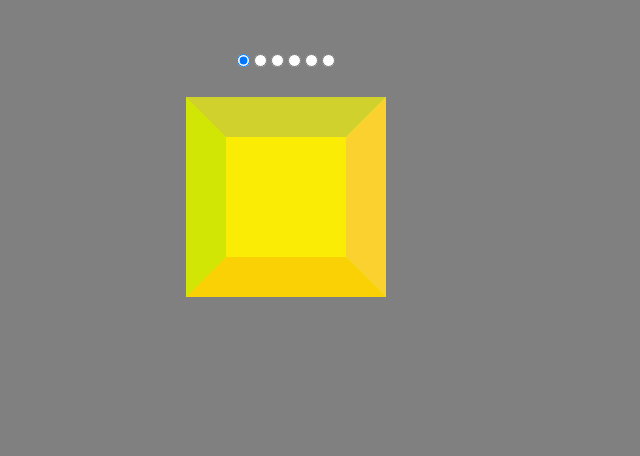
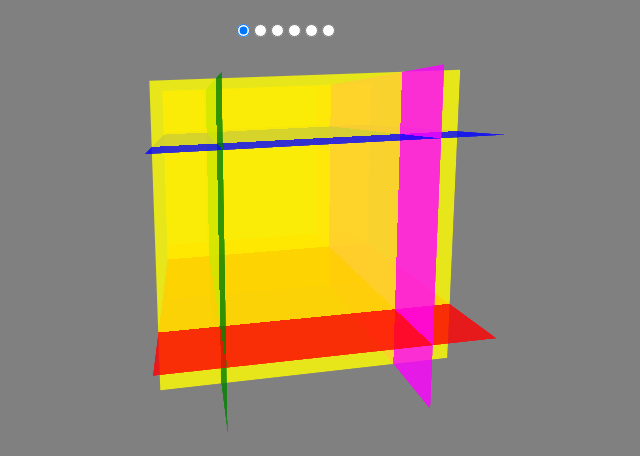
Before and after one commit to sunnylam13/3D-Holocron-053015, a website: page index.jade in a window 1280 px wide. Shown: the whole page, without its empty margins (354-994 px from the left). Drawn offline with nearby package versions, Linux system fonts and the light colour scheme; files that its build step writes are made by us from their sources.

Commit message:
Initial commit to the alternate1 branch.

```diff
--- a/css/partials/_cube.scss
+++ b/css/partials/_cube.scss
@@ -11,15 +11,22 @@
 //- How do we fix this? We wrap all our elements with another DIV to which give the perspective property:
 
 .scene {
-	margin: 100px;
-	width: $cubeSize;
-	height: $cubeSize;
+	// margin: 100px;
+	// width: $cubeSize;
+	// height: $cubeSize;
 
+	// display: inline-block;
+	// @include marginPaddingReset1;
+	// margin-top: 50px;
+
+	// perspective: 600px;
+
+	perspective: 1000px;
+	width: $cubeWidth;
+	height: $cubeHeight;
+	text-align: center;
 	display: inline-block;
 	@include marginPaddingReset1;
-	margin-top: 50px;
-
-	perspective: 600px;
 }
 
 ////////////////////////////////////////////
@@ -52,6 +59,16 @@
 
 	// add transitions
 	@include transitionEffectAllEaseIn(0.6s);
+
+	display: inline-block;
+	transition: all 0.85s cubic-bezier(0.175,0.885,0.320,1.275);
+
+	text-align: center;
+	position: relative;
+	width: 100%;
+	height: 100%;
+	transform-style: preserve-3d;
+	transform: rotateX(-15deg) rotateY(15deg);
 }
 
 .cube-face {
--- a/css/partials/index.scss
+++ b/css/partials/index.scss
@@ -1,6 +1,13 @@
 body {
 	text-align: center;
 	padding: 50px;
+	padding: 20px;
+	color: $baseFontColor;
+	font-family: $basefontfamily;
+}
+
+.separator {
+	margin-top: 40px;
 }
 
 // ----------------------------------------
--- a/css/partials/typography.scss
+++ b/css/partials/typography.scss
@@ -46,7 +46,7 @@ $peterRiver: rgba(52, 152, 219,1.0);
 $basefontfamily:'Open Sans', sans-serif;
 $basefontsize:16px;
 $baselineheight:16px;
-$baseFontColor: lighten(#653082,10%);
+$baseFontColor: #333;
 $baseHoverColor: #ab4d63;
 $basebackcolor: grey;
 // // END BASE ------------------------------------------------
--- a/css/partials/variables.global.041415.1.scss
+++ b/css/partials/variables.global.041415.1.scss
@@ -6,4 +6,9 @@
 
 $cubeSize: 150px; // cube length
 
+// toggle the cube dimensions here.
+$cubeWidth: 250px;
+$cubeHeight: 250px;
+$cubeDepth: $cubeHeight;
+
 ///////////////////////////////////////////////
--- a/index.jade
+++ b/index.jade
@@ -15,7 +15,7 @@ block content
 	input#radio-bottom(type="radio", name="select-face")
 
 	// separator
-	div
+	.separator
 
 	.scene
 		.cube
```
Also changed, not shown: css/style.css, index.html.
